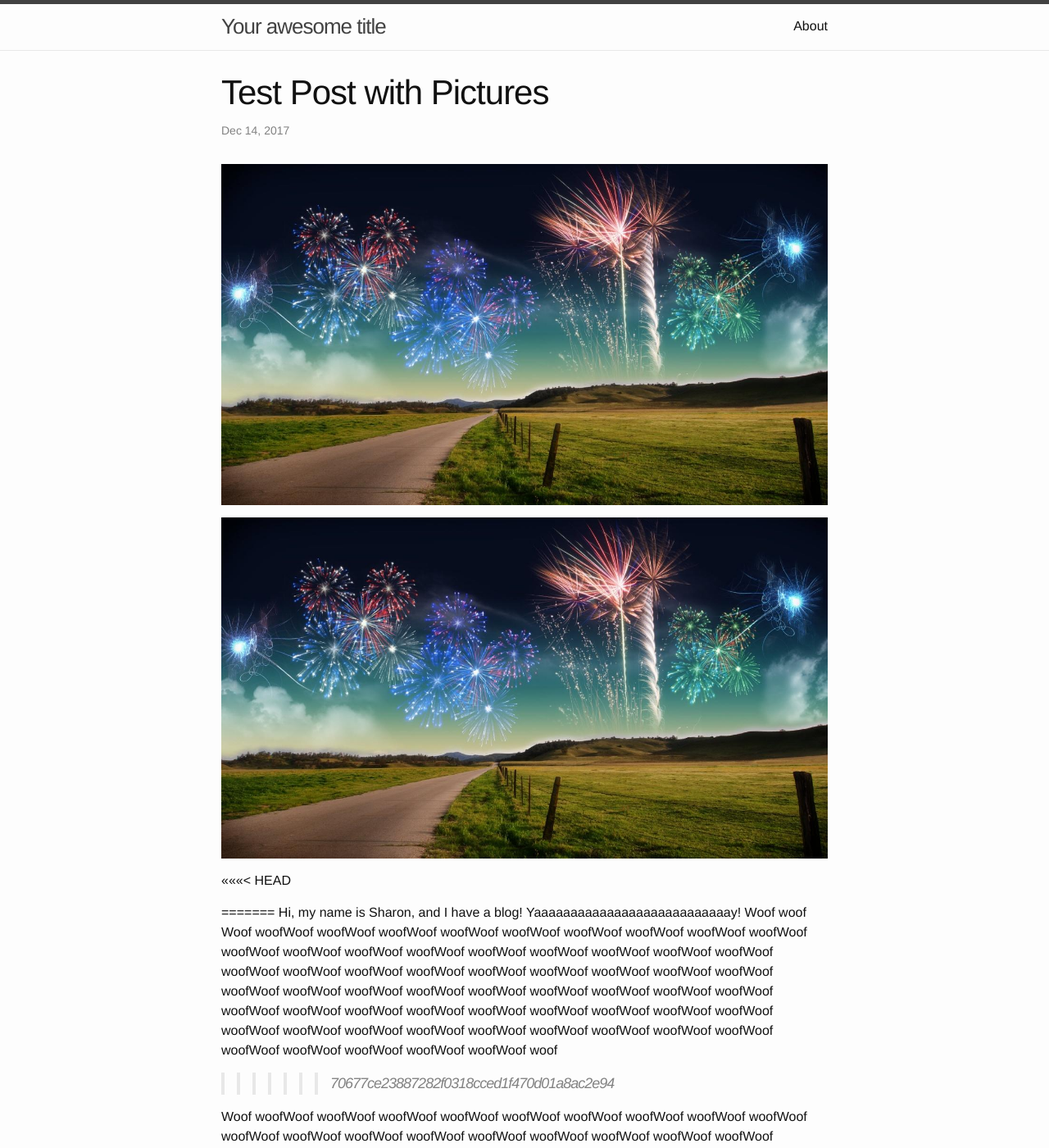
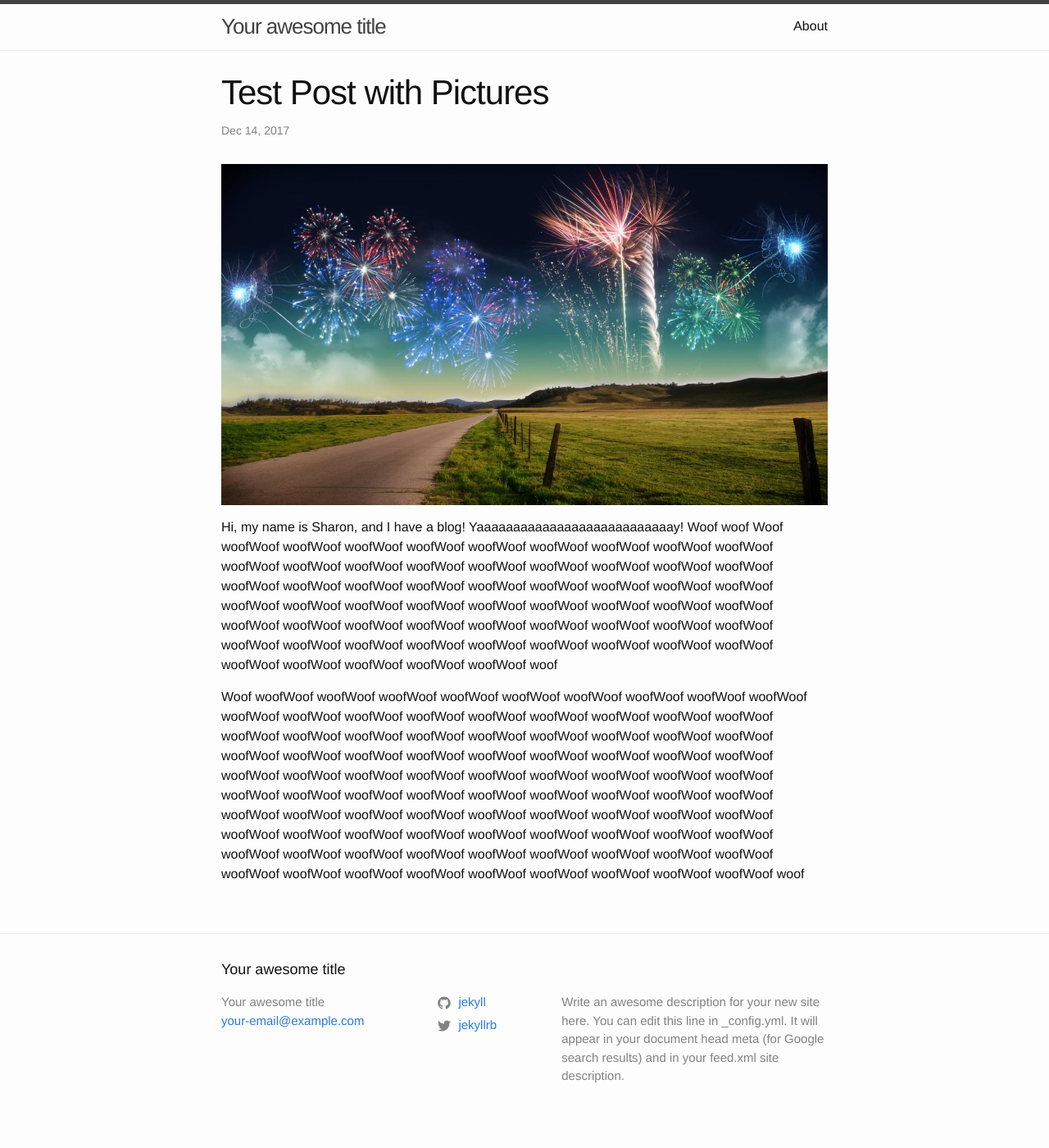
Before and after one commit to pack1126/pack1126.github.io, a Jekyll site: the page built from _posts/2017-12-14-test-post-with-pictures.markdown, in a window 1280 px wide and 1400 px high. Shown: the whole window at 82% size. Built offline with Jekyll 4.4.1, drawn with Linux system fonts in a browser that asks for light colours; comment, search, counter and statistics services are not loaded.

Commit message:
Updated Test Post With Pictures

```diff
--- a/_posts/2017-12-14-test-post-with-pictures.markdown
+++ b/_posts/2017-12-14-test-post-with-pictures.markdown
@@ -12,12 +12,6 @@ layout: post
 
 ![celebrate.jpg](/uploads/celebrate.jpg)
 
-![celebrate.jpg](/uploads/celebrate.jpg)
-
-<<<<<<< HEAD
-
-=======
 Hi, my name is Sharon, and I have a blog! Yaaaaaaaaaaaaaaaaaaaaaaaaaaay! Woof woof Woof woofWoof woofWoof woofWoof woofWoof woofWoof woofWoof woofWoof woofWoof woofWoof woofWoof woofWoof woofWoof woofWoof woofWoof woofWoof woofWoof woofWoof woofWoof woofWoof woofWoof woofWoof woofWoof woofWoof woofWoof woofWoof woofWoof woofWoof woofWoof woofWoof woofWoof woofWoof woofWoof woofWoof woofWoof woofWoof woofWoof woofWoof woofWoof woofWoof woofWoof woofWoof woofWoof woofWoof woofWoof woofWoof woofWoof woofWoof woofWoof woofWoof woofWoof woofWoof woofWoof woofWoof woofWoof woofWoof woofWoof woofWoof woofWoof woofWoof woof
->>>>>>> 70677ce23887282f0318cced1f470d01a8ac2e94
 
 Woof woofWoof woofWoof woofWoof woofWoof woofWoof woofWoof woofWoof woofWoof woofWoof woofWoof woofWoof woofWoof woofWoof woofWoof woofWoof woofWoof woofWoof woofWoof woofWoof woofWoof woofWoof woofWoof woofWoof woofWoof woofWoof woofWoof woofWoof woofWoof woofWoof woofWoof woofWoof woofWoof woofWoof woofWoof woofWoof woofWoof woofWoof woofWoof woofWoof woofWoof woofWoof woofWoof woofWoof woofWoof woofWoof woofWoof woofWoof woofWoof woofWoof woofWoof woofWoof woofWoof woofWoof woofWoof woofWoof woofWoof woofWoof woofWoof woofWoof woofWoof woofWoof woofWoof woofWoof woofWoof woofWoof woofWoof woofWoof woofWoof woofWoof woofWoof woofWoof woofWoof woofWoof woofWoof woofWoof woofWoof woofWoof woofWoof woofWoof woofWoof woofWoof woofWoof woofWoof woofWoof woofWoof woofWoof woofWoof woofWoof woofWoof woofWoof woof
```
